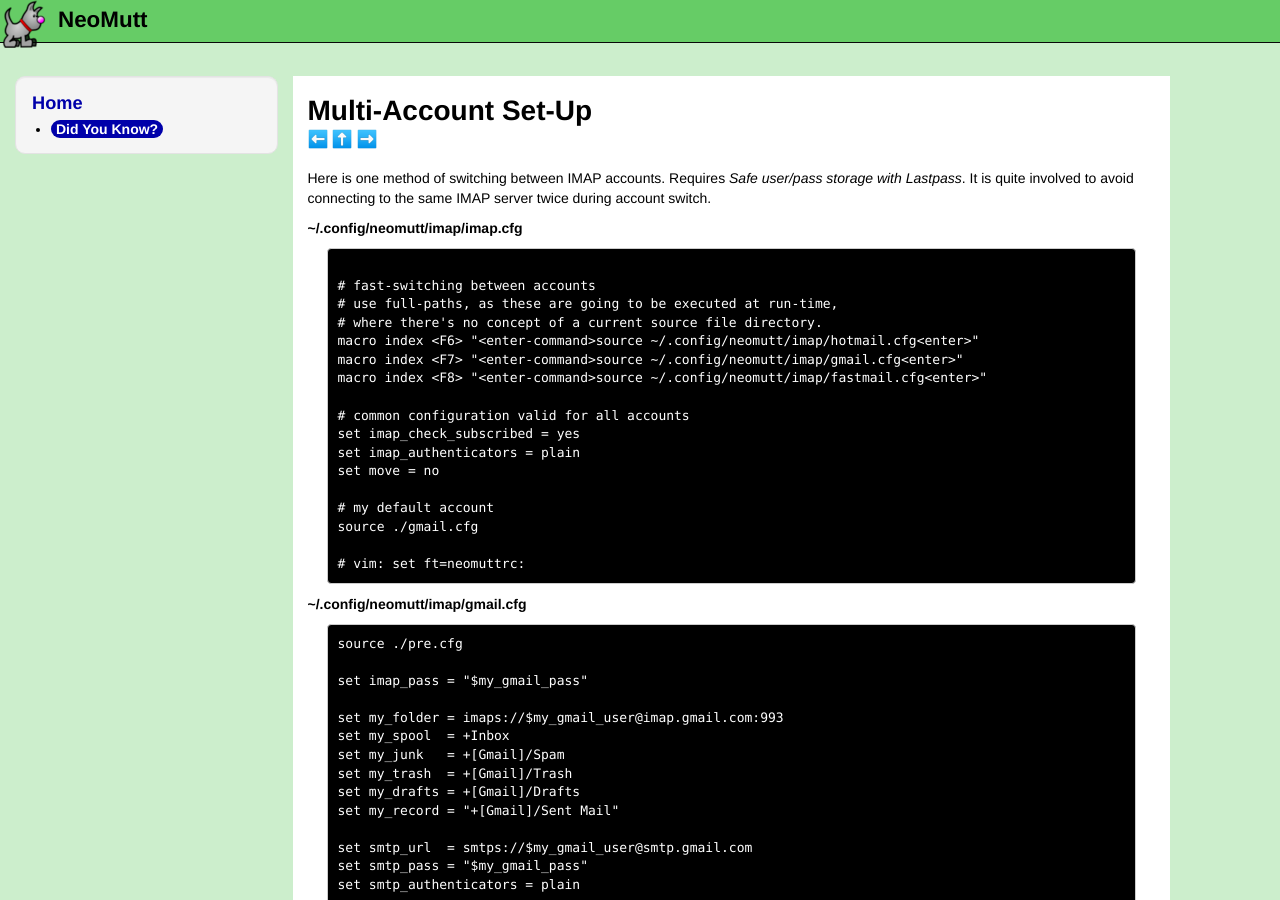
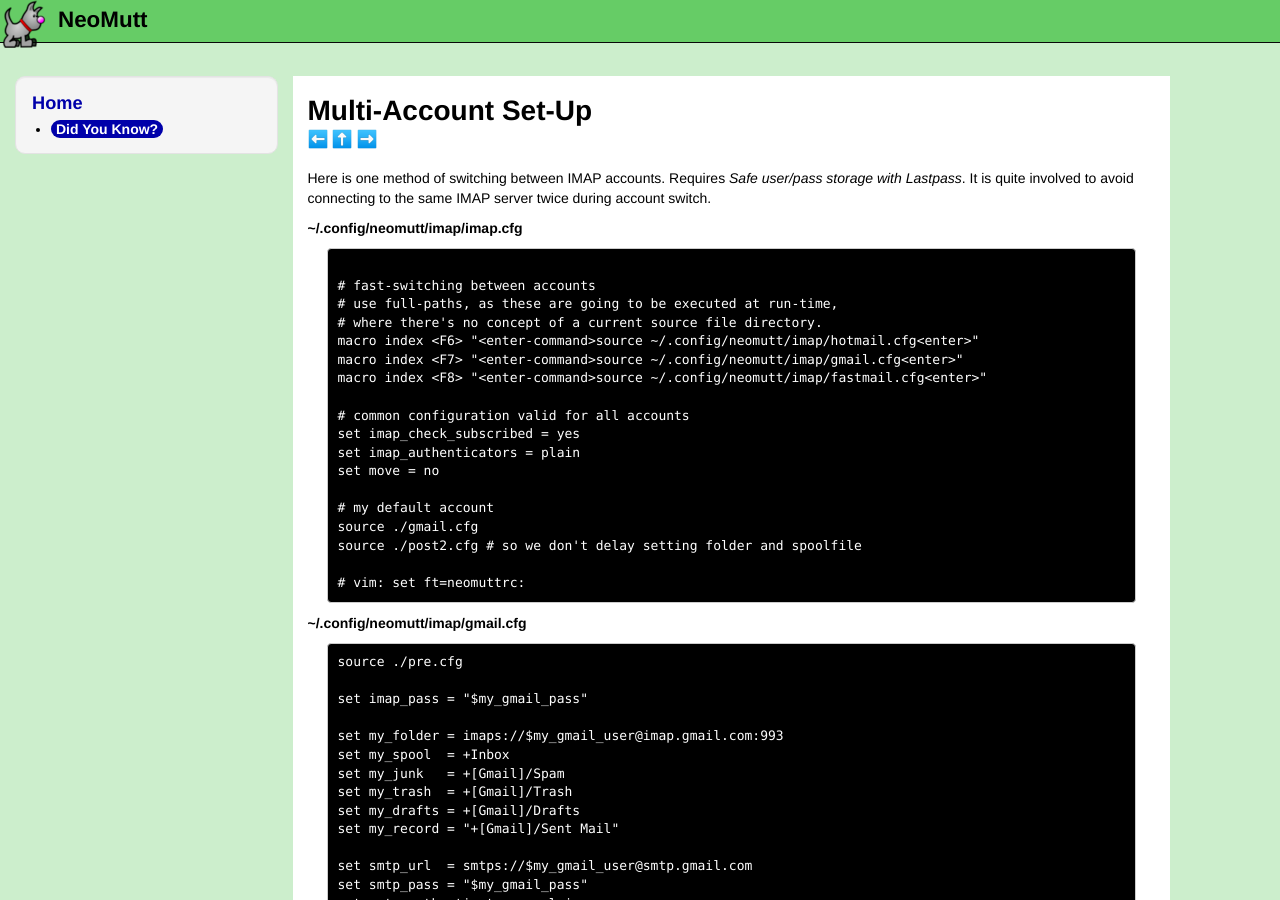
Before and after one commit to neomutt/dyk, a Jekyll site: the page built from _dyk/008.md, in a window 1280 px wide and 900 px high. Built offline with Jekyll 4.4.1, drawn with Linux system fonts in a browser that asks for light colours; part of the change alters nothing that is shown; some of the changed text lies outside the part shown.

Commit message:
Do not delay setting spoolfile and folder on startup

````diff
--- a/_dyk/008.md
+++ b/_dyk/008.md
@@ -33,6 +33,7 @@ set move = no
 
 # my default account
 source ./gmail.cfg
+source ./post2.cfg # so we don't delay setting folder and spoolfile
 
 # vim: set ft=neomuttrc:
 ```
@@ -127,8 +128,10 @@ unset imap_pass smtp_url smtp_pass smtp_authenticators
 **~/.config/neomutt/imap/post1.cfg**
 
 ```
-# Open the sourced account's Inbox
-push <change-folder>$my_folder<enter>
+# Open the sourced account's Inbox. Skip on startup, as NeoMutt opens up
+# spoolfile for us.
+ifndef my_imap_done "push <change-folder>$my_folder<enter>"
+set my_imap_done = 1
 ```
 
 **~/.config/neomutt/imap/post2.cfg**
````
